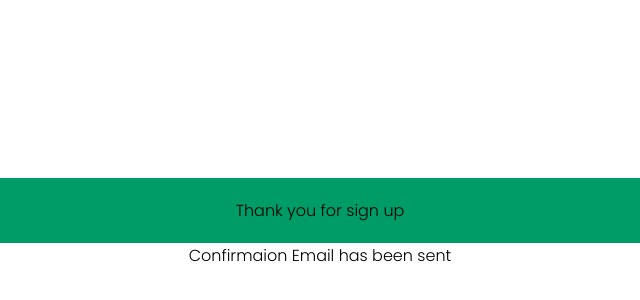
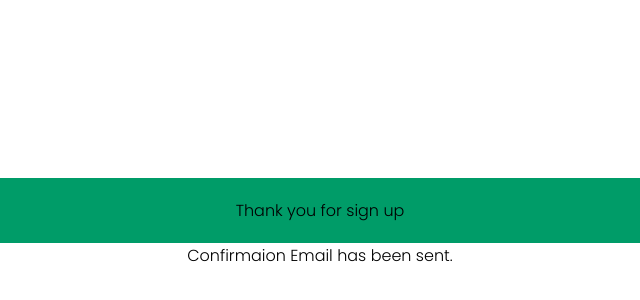
Before and after one commit to Lifelightx/SIGN-UP-PAGE, a plain HTML site: page 10(d)index.html in a window 1280 px wide. Shown: the part 78-378 px from the top of the page, 320-960 px from the left. Drawn offline with Linux system fonts and the light colour scheme; a web font is replaced by a local one.

Commit message:
Update 10(d)index.html

```diff
--- a/10(d)index.html
+++ b/10(d)index.html
@@ -44,7 +44,7 @@
 
         </div>
         <div>
-            <p><span>Confirmaion Email has been sent</span></p>
+            <p><span>Confirmaion Email has been sent.</span></p>
         </div>
     </div>
 
```
